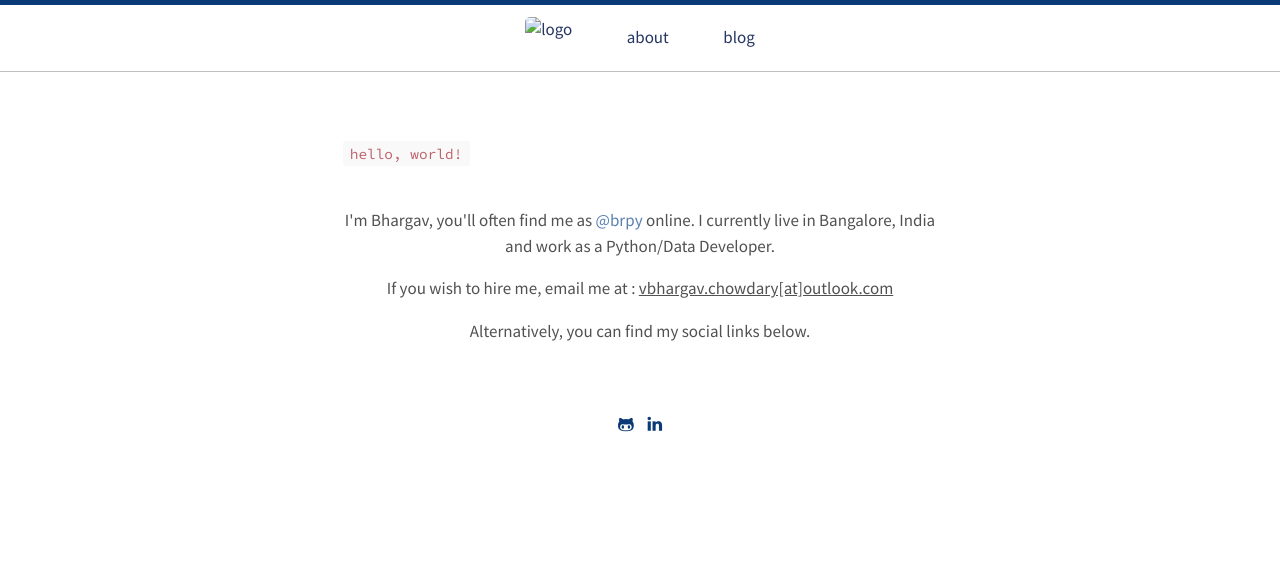
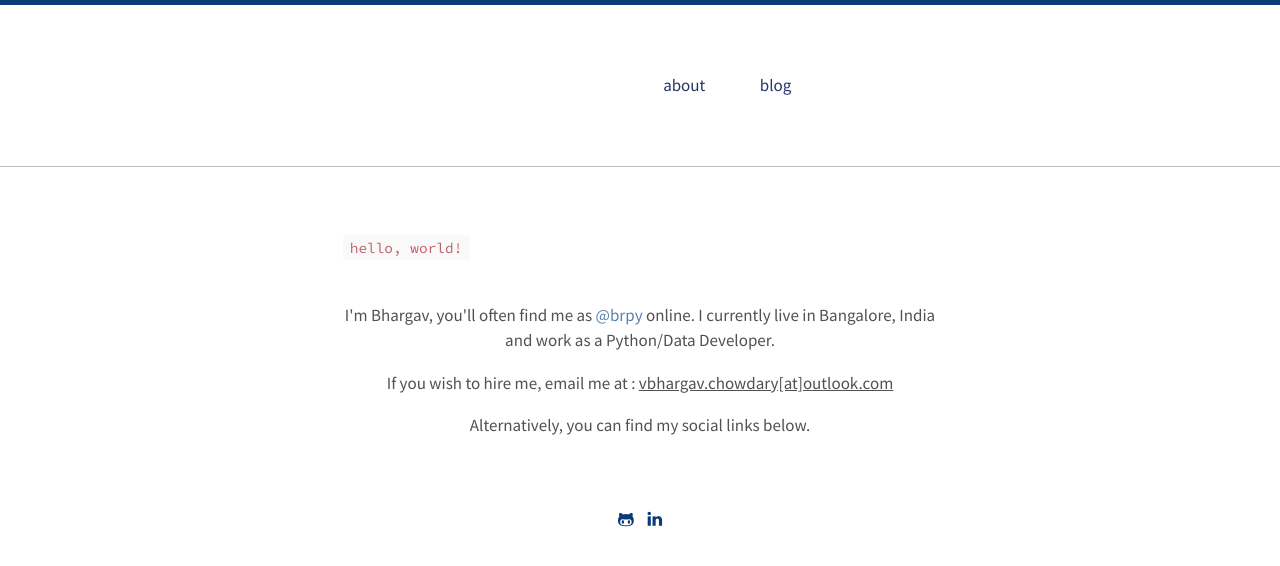
Before and after one commit to hssharadga/hssharadga.github.io, a Jekyll site: the page built from index.html, in a window 1280 px wide. Shown: the top 566 px of the page. Built offline with Jekyll 4.4.1, drawn with Linux system fonts in a browser that asks for light colours.

Commit message:
fix nav bar

```diff
--- a/_layouts/default.html
+++ b/_layouts/default.html
@@ -6,7 +6,7 @@
   <body>
     <nav class="nav-main">
       <ul>
-	<li class="hvr-underline-reveal"><a href="#"><img src="{{ site.baseurl }}/favicon.png/" alt="logo"></a></li>
+	      <li class="hvr-underline-reveal"><a href="{{ site.baseurl }}"><img src="{{ site.baseurl }}/favicon.png" alt="logo"></a></li>
         <li class="hvr-underline-reveal"><a href="{{ site.baseurl }}/about/">about</a></li>
         <li class="hvr-underline-reveal"><a href="{{ site.baseurl }}/blog/">blog</a></li>
       </ul>
```
